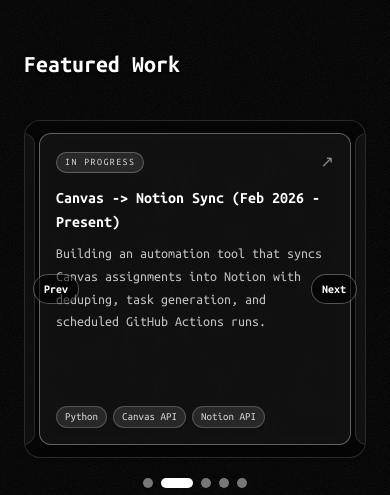
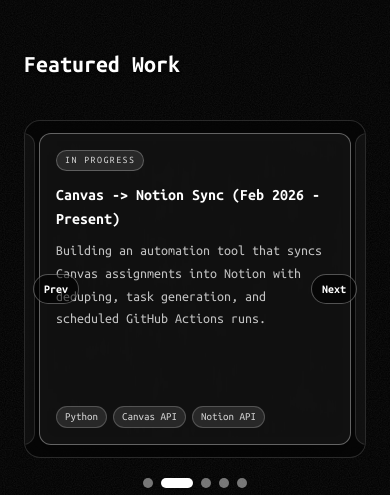
Before and after one commit to Cobby914/Personal_Website, a Next.js app: page / in a window 390 px wide. Shown: the part 940-1435 px from the top of the page. Built offline with nearby package versions, Linux system fonts and the light colour scheme.

Commit message:
Smoother transition from end to beginning

```diff
--- a/components/home/FeaturedWork/FeaturedWork.jsx
+++ b/components/home/FeaturedWork/FeaturedWork.jsx
@@ -35,12 +35,6 @@
           <span className="rounded-full border border-white/25 bg-white/10 px-2 py-0.5 text-[10px] uppercase tracking-[0.14em] text-white/80">
             {status}
           </span>
-          <span
-            className="text-white/50 transition group-hover:text-white/80"
-            aria-hidden="true"
-          >
-            ↗
-          </span>
         </div>
         <h3 className="text-base font-semibold text-white sm:text-lg">{project.title}</h3>
         <p className="mt-2 line-clamp-6 text-sm leading-relaxed text-white/75">
@@ -75,23 +69,62 @@
     ],
     []
   );
-  const [activeIndex, setActiveIndex] = useState(0);
+  const totalProjects = featuredProjects.length;
+  const loopedProjects = useMemo(() => {
+    if (totalProjects < 2) return featuredProjects;
+    return [
+      featuredProjects[totalProjects - 1],
+      ...featuredProjects,
+      featuredProjects[0],
+    ];
+  }, [featuredProjects, totalProjects]);
+  const [slideIndex, setSlideIndex] = useState(totalProjects > 1 ? 1 : 0);
+  const [isAnimating, setIsAnimating] = useState(true);
   const [isPaused, setIsPaused] = useState(false);
+  const activeIndex =
+    totalProjects > 1 ? (slideIndex - 1 + totalProjects) % totalProjects : 0;
 
   function goToSlide(index) {
-    const total = featuredProjects.length;
-    setActiveIndex((index + total) % total);
+    if (totalProjects < 2) return;
+
+    const targetIndex = (index + totalProjects) % totalProjects;
+    const forwardSteps = (targetIndex - activeIndex + totalProjects) % totalProjects;
+    const backwardSteps = (activeIndex - targetIndex + totalProjects) % totalProjects;
+    const stepDelta = forwardSteps <= backwardSteps ? forwardSteps : -backwardSteps;
+
+    setSlideIndex((current) => current + stepDelta);
   }
 
   useEffect(() => {
-    if (isPaused || featuredProjects.length < 2) return;
+    if (isPaused || totalProjects < 2) return;
 
     const intervalId = setInterval(() => {
-      setActiveIndex((current) => (current + 1) % featuredProjects.length);
+      setSlideIndex((current) => current + 1);
     }, AUTO_ADVANCE_MS);
 
     return () => clearInterval(intervalId);
-  }, [isPaused, featuredProjects.length]);
+  }, [isPaused, totalProjects]);
+
+  function handleTrackTransitionEnd() {
+    if (totalProjects < 2) return;
+
+    if (slideIndex === 0) {
+      setIsAnimating(false);
+      setSlideIndex(totalProjects);
+      requestAnimationFrame(() => {
+        requestAnimationFrame(() => setIsAnimating(true));
+      });
+      return;
+    }
+
+    if (slideIndex === totalProjects + 1) {
+      setIsAnimating(false);
+      setSlideIndex(1);
+      requestAnimationFrame(() => {
+        requestAnimationFrame(() => setIsAnimating(true));
+      });
+    }
+  }
 
   return (
     <section
@@ -117,21 +150,29 @@
             onBlurCapture={() => setIsPaused(false)}
           >
             <div
-              className="flex transition-transform duration-500 ease-out"
+              className={`flex ${isAnimating ? "transition-transform duration-500 ease-out" : ""}`}
               style={{
-                transform: `translateX(-${activeIndex * 100}%)`,
+                transform: `translateX(-${slideIndex * 100}%)`,
               }}
+              onTransitionEnd={handleTrackTransitionEnd}
             >
-              {featuredProjects.map((project, index) => (
-              <div key={project.id} className="w-full flex-shrink-0 px-0.5 sm:px-1">
+              {loopedProjects.map((project, index) => {
+                const normalizedIndex =
+                  totalProjects > 1
+                    ? (index - 1 + totalProjects) % totalProjects
+                    : index;
+
+                return (
+                <div key={`${project.id}-${index}`} className="w-full flex-shrink-0 px-0.5 sm:px-1">
                   <ProjectCard
                     project={project}
                     status={project.status}
-                    isActive={index === activeIndex}
-                    onClick={() => goToSlide(index)}
+                    isActive={normalizedIndex === activeIndex}
+                    onClick={() => goToSlide(normalizedIndex)}
                   />
                 </div>
-              ))}
+              );
+              })}
             </div>
 
             <button
```
